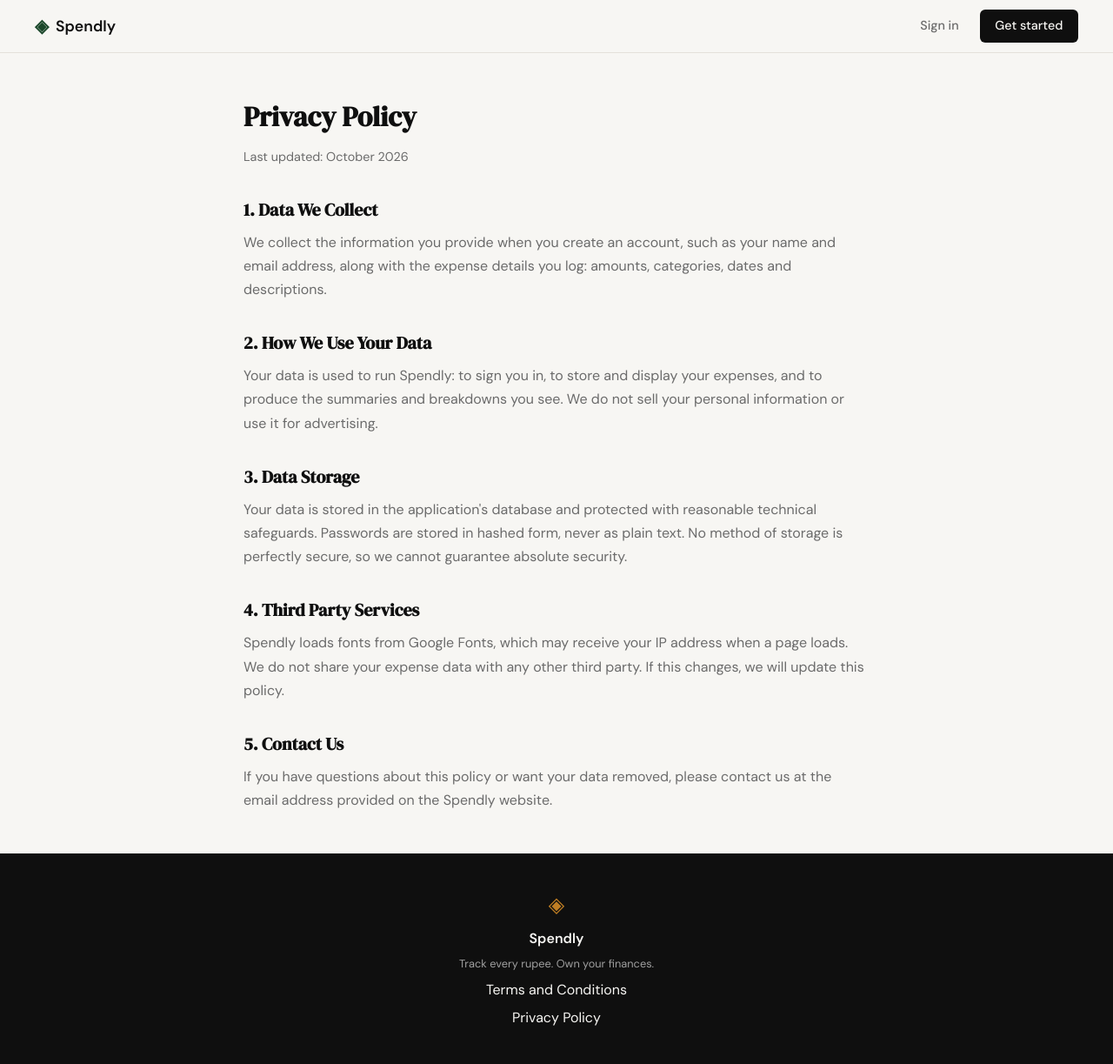
After one commit to indiragothi/spendly, a Flask app: page /privacy in a window 1280 px wide. The commit adds this page. Shown: the whole page at 87% size. Run offline with Flask 3, Linux system fonts and the light colour scheme.

Commit message:
landing: add privacy policy page and route

```diff
--- a/app.py
+++ b/app.py
@@ -25,6 +25,11 @@ def login():
 @app.route("/terms")
 def terms():
     return render_template("terms.html")
+
+
+@app.route("/privacy")
+def privacy():
+    return render_template("privacy.html")
 
 
 # ------------------------------------------------------------------ #
--- a/static/css/style.css
+++ b/static/css/style.css
@@ -528,3 +528,39 @@ a { color: inherit; text-decoration: none; }
     .nav-links a:not(.nav-cta) { display: none; }
     .hero { padding: 3rem 1rem 2rem; }
 }
+
+/* ------------------------------------------------------------------ */
+/* Legal pages (terms, privacy)                                        */
+/* ------------------------------------------------------------------ */
+
+.legal-section { padding: 3rem 2rem; }
+
+.legal-container {
+    max-width: 720px;
+    margin: 0 auto;
+}
+
+.legal-title {
+    font-family: var(--font-display);
+    font-size: 2rem;
+    color: var(--ink);
+    margin-bottom: 0.5rem;
+}
+
+.legal-updated {
+    font-size: 0.9rem;
+    color: var(--ink-muted);
+    margin-bottom: 2rem;
+}
+
+.legal-container h2 {
+    font-family: var(--font-display);
+    font-size: 1.25rem;
+    color: var(--ink);
+    margin: 2rem 0 0.5rem;
+}
+
+.legal-container p {
+    line-height: 1.7;
+    color: var(--ink-muted);
+}
--- a/templates/base.html
+++ b/templates/base.html
@@ -35,7 +35,7 @@
             <span class="footer-name">Spendly</span>
             <p class="footer-copy">Track every rupee. Own your finances.</p>
             <a href="/terms">Terms and Conditions</a>
-            <a href="#">Privacy Policy</a>
+            <a href="/privacy">Privacy Policy</a>
         </div>
     </footer>
 
--- /dev/null
+++ b/templates/privacy.html
@@ -0,0 +1,47 @@
+{% extends "base.html" %}
+
+{% block title %}Privacy Policy — Spendly{% endblock %}
+
+{% block content %}
+<section class="legal-section">
+    <div class="legal-container">
+        <h1 class="legal-title">Privacy Policy</h1>
+        <p class="legal-updated">Last updated: October 2026</p>
+
+        <h2>1. Data We Collect</h2>
+        <p>
+            We collect the information you provide when you create an account, such as
+            your name and email address, along with the expense details you log:
+            amounts, categories, dates and descriptions.
+        </p>
+
+        <h2>2. How We Use Your Data</h2>
+        <p>
+            Your data is used to run Spendly: to sign you in, to store and display your
+            expenses, and to produce the summaries and breakdowns you see. We do not
+            sell your personal information or use it for advertising.
+        </p>
+
+        <h2>3. Data Storage</h2>
+        <p>
+            Your data is stored in the application's database and protected with
+            reasonable technical safeguards. Passwords are stored in hashed form, never
+            as plain text. No method of storage is perfectly secure, so we cannot
+            guarantee absolute security.
+        </p>
+
+        <h2>4. Third Party Services</h2>
+        <p>
+            Spendly loads fonts from Google Fonts, which may receive your IP address
+            when a page loads. We do not share your expense data with any other third
+            party. If this changes, we will update this policy.
+        </p>
+
+        <h2>5. Contact Us</h2>
+        <p>
+            If you have questions about this policy or want your data removed, please
+            contact us at the email address provided on the Spendly website.
+        </p>
+    </div>
+</section>
+{% endblock %}
```
Also changed, not shown: templates/terms.html (+0 -21 lines).
